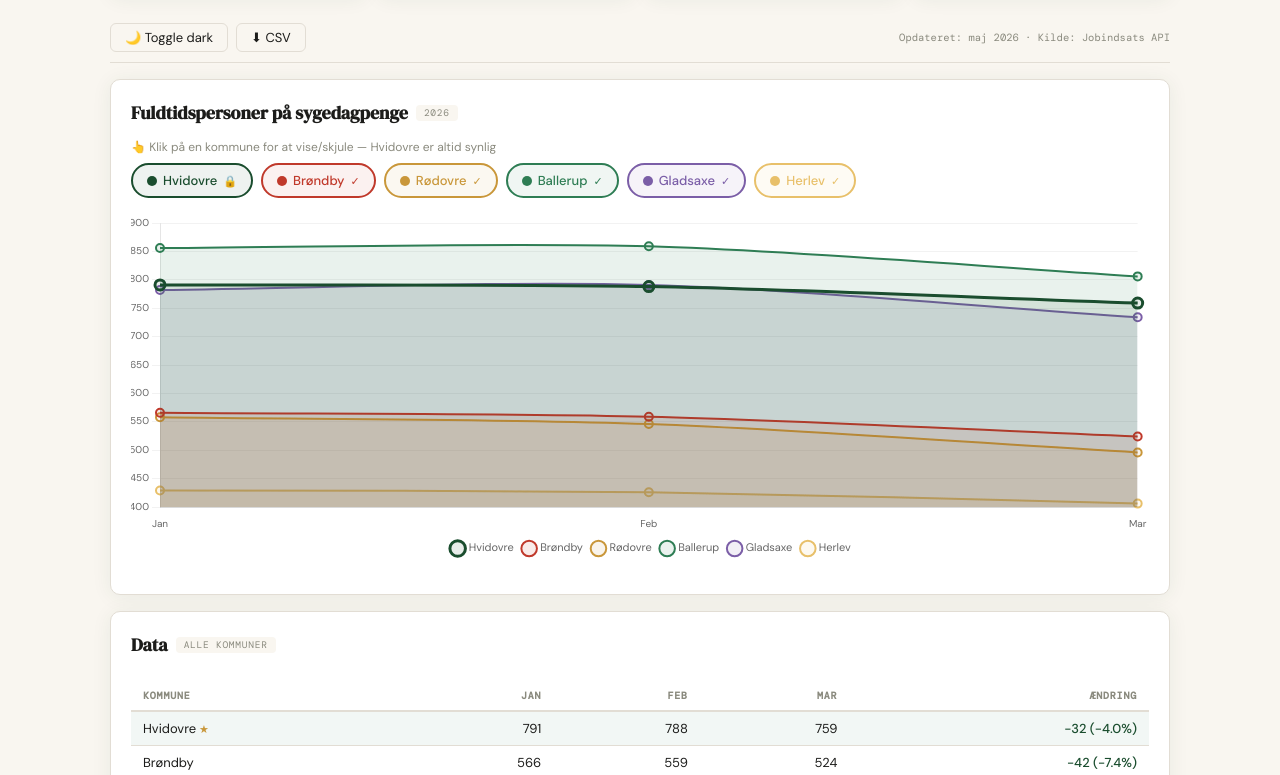
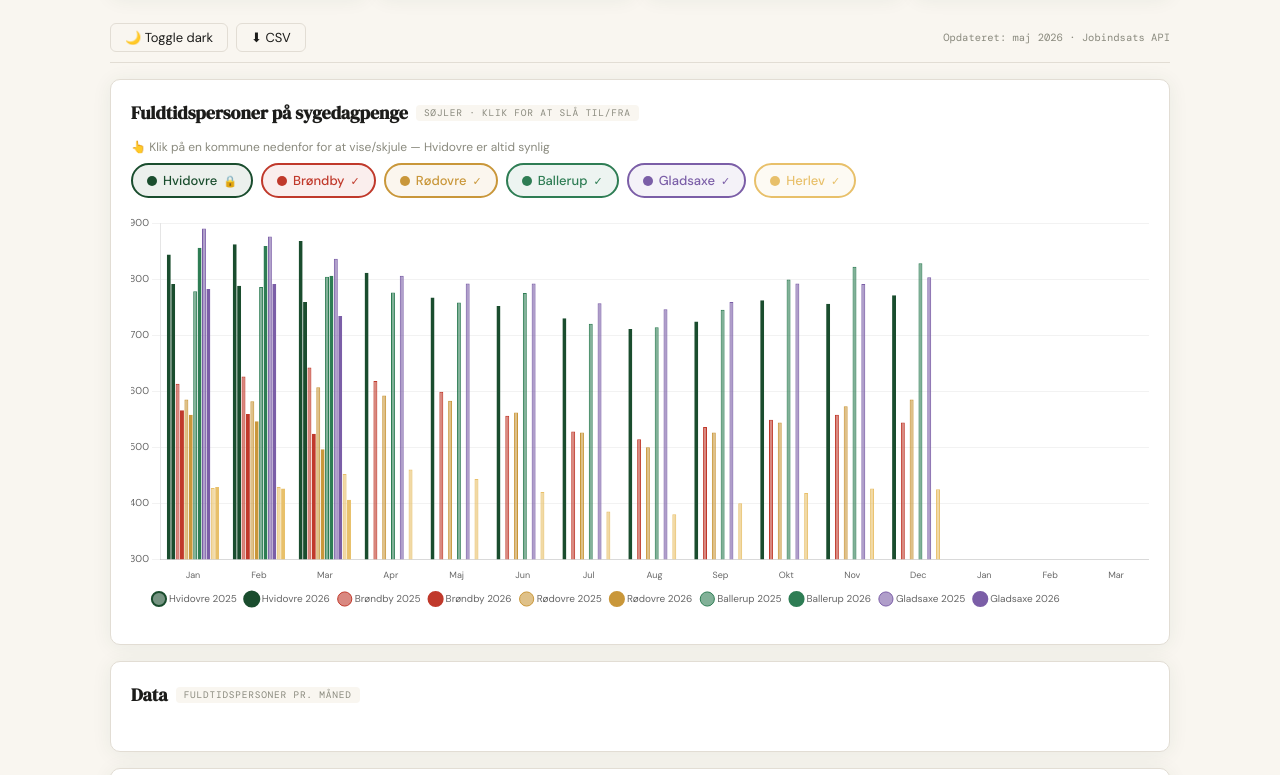
Before and after one commit to henrikastrup1/sygedagpenge-hvidovre, a plain HTML site: page index.html in a window 1280 px wide. Shown: the part 233-1008 px from the top of the page. Drawn offline with nearby package versions, Linux system fonts and the light colour scheme.

Commit message:
Bar chart with 2025+2026, clickable tiles

```diff
--- a/index.html
+++ b/index.html
@@ -3,7 +3,7 @@
 <head>
 <meta charset="UTF-8">
 <meta name="viewport" content="width=device-width, initial-scale=1.0">
-<title>Sygedagpenge Hvidovre 2026</title>
+<title>Sygedagpenge Hvidovre 2025–2026</title>
 <link href="https://fonts.googleapis.com/css2?family=DM+Serif+Display:ital@0;1&family=DM+Mono:wght@400;500&family=DM+Sans:ital,wght@0,300;0,400;0,500;0,700;1,300&display=swap" rel="stylesheet">
 <script src="https://cdn.jsdelivr.net/npm/chart.js@4"></script>
 <style>
@@ -20,13 +20,26 @@ body{font-family:'DM Sans',sans-serif;background:var(--bg);color:var(--text);min
 .header h1 em{color:var(--gold-lite);font-style:italic}
 .header .sub{font-size:13px;color:rgba(255,255,255,.6);margin-top:6px}
 .toolbar{display:flex;align-items:center;gap:8px;padding:10px 0;margin-bottom:16px;border-bottom:1px solid var(--border);flex-wrap:wrap}
-.toolbar .btn{font-size:13px;padding:5px 14px;background:transparent;border:1.5px solid var(--border);border-radius:6px;cursor:pointer;color:var(--text);transition:all .2s;font-family:'DM Sans',sans-serif}
+.toolbar .btn{font-family:'DM Sans',sans-serif;font-size:13px;padding:5px 14px;background:transparent;border:1.5px solid var(--border);border-radius:6px;cursor:pointer;color:var(--text);transition:all .2s}
 .toolbar .btn:hover{border-color:var(--green);color:var(--green)}
 .toolbar .date{font-family:'DM Mono',monospace;font-size:10.5px;color:var(--muted);margin-left:auto;white-space:nowrap}
 .card{background:var(--card);border:1px solid var(--border);border-radius:var(--radius);padding:20px;margin-bottom:16px;box-shadow:var(--shadow)}
 .card h2{font-family:'DM Serif Display',serif;font-size:18px;color:var(--text);margin-bottom:14px;display:flex;align-items:center;gap:8px;flex-wrap:wrap}
 .card h2 .hint{font-family:'DM Mono',monospace;font-size:9.5px;text-transform:uppercase;letter-spacing:.08em;color:var(--muted);background:var(--bg);padding:2px 8px;border-radius:4px;font-weight:400}
-.kpi-row{display:grid;grid-template-columns:repeat(auto-fit,minmax(180px,1fr));gap:12px;margin-bottom:16px}
+.chart-box{height:400px;margin:10px 0}
+
+/* Clickable badges */
+.kom-badges{display:flex;flex-wrap:wrap;gap:8px;margin-bottom:16px}
+.kom-badge{display:inline-flex;align-items:center;gap:6px;padding:7px 14px;border-radius:20px;font-size:13px;font-weight:500;cursor:pointer;border:2px solid;transition:all .2s;user-select:none;font-family:'DM Sans',sans-serif}
+.kom-badge:hover{opacity:.8;transform:translateY(-1px)}
+.kom-badge .dot{width:10px;height:10px;border-radius:50%;display:inline-block}
+.kom-badge .check{font-size:11px;transition:transform .2s}
+.kom-badge.hidden{opacity:.3;background:transparent!important;border-color:var(--border)!important;color:var(--muted)!important}
+.kom-badge.hidden .check{transform:scale(.7)}
+.kom-badge.locked::after{content:"";font-size:10px;margin-left:2px}
+
+/* KPI */
+.kpi-row{display:grid;grid-template-columns:repeat(auto-fit,minmax(170px,1fr));gap:12px;margin-bottom:16px}
 .kpi-card{background:var(--card);border-left:4px solid var(--green);border-radius:var(--radius);padding:14px 16px;box-shadow:var(--shadow)}
 .kpi-card.gld{border-color:var(--gold)}
 .kpi-card.red{border-color:var(--red)}
@@ -36,40 +49,33 @@ body{font-family:'DM Sans',sans-serif;background:var(--bg);color:var(--text);min
 .kpi-card .change{font-size:12px;margin-top:2px;font-weight:500}
 .kpi-card .change.down{color:var(--green)}
 .kpi-card .change.up{color:var(--red)}
-.chart-box{height:350px;margin:10px 0}
 
-/* Clickable kommune badges */
-.kom-badges{display:flex;flex-wrap:wrap;gap:8px;margin-bottom:16px}
-.kom-badge{display:inline-flex;align-items:center;gap:6px;padding:7px 14px;border-radius:20px;font-size:13px;font-weight:500;cursor:pointer;border:2px solid;transition:all .2s;user-select:none;font-family:'DM Sans',sans-serif}
-.kom-badge:hover{opacity:.85}
-.kom-badge .dot{width:10px;height:10px;border-radius:50%;display:inline-block}
-.kom-badge .check{font-size:11px;transition:transform .2s}
-.kom-badge.hidden{opacity:.35;background:transparent!important;border-color:var(--border)!important;color:var(--muted)!important}
-.kom-badge.hidden .check{transform:scale(.7)}
-
-/* Tabel */
-table{width:100%;border-collapse:collapse;font-size:13px;margin-top:10px}
-th{font-family:'DM Mono',monospace;font-size:10px;text-transform:uppercase;letter-spacing:.08em;color:var(--muted);padding:8px 12px;text-align:right;border-bottom:2px solid var(--border);white-space:nowrap}
-td{padding:8px 12px;text-align:right;border-bottom:1px solid var(--border);font-variant-numeric:tabular-nums}
-th:first-child,td:first-child{text-align:left}
+/* Table */
+table{width:100%;border-collapse:collapse;font-size:12px;margin-top:10px}
+th{font-family:'DM Mono',monospace;font-size:9px;text-transform:uppercase;letter-spacing:.08em;color:var(--muted);padding:6px 8px;text-align:right;border-bottom:2px solid var(--border);white-space:nowrap}
+td{padding:6px 8px;text-align:right;border-bottom:1px solid var(--border);font-variant-numeric:tabular-nums}
+th:first-child,td:first-child{text-align:left;position:sticky;left:0;background:var(--card)}
+td:first-child{font-weight:500}
 tr:hover td{background:rgba(46,125,84,.04)}
 .highlight{background:rgba(46,125,84,.06)!important}
-.highlight td:first-child::after{content:" ★";color:var(--gold);font-size:11px}
 .pos{color:var(--green);font-weight:500}
 .neg{color:var(--red);font-weight:500}
+.click-hint{font-size:12px;color:var(--muted);margin-bottom:8px}
 .footer{text-align:center;padding:20px 0;font-size:11px;color:var(--muted);border-top:1px solid var(--border);margin-top:16px}
 .footer a{color:var(--green);text-decoration:none}
-
-/* Underretning om click-to-toggle */
-.click-hint{font-size:12px;color:var(--muted);margin-bottom:8px;font-family:'DM Sans',sans-serif}
+.insight{border-left:4px solid var(--green);background:rgba(46,125,84,.05);border-radius:var(--radius);padding:14px 18px;margin-top:12px;display:flex;gap:12px;align-items:flex-start}
+.insight.gld{border-color:var(--gold);background:rgba(201,151,58,.06)}
+.insight .i-icon{font-size:18px;flex-shrink:0;line-height:1.3}
+.insight .i-title{font-weight:600;font-size:13px;margin-bottom:2px}
+.insight .i-body{font-size:12px;color:var(--mid);line-height:1.5}
 </style>
 </head>
 <body>
 <div class="header">
 <div class="header-inner">
-<div class="eyebrow">Jobindsats · Y07A02</div>
-<h1>Sygedagpengemodtagere <em>2026</em></h1>
-<div class="sub">Fuldtidspersoner · Hvidovre + 5 benchmark-kommuner · Seneste data: marts 2026</div>
+<div class="eyebrow">Jobindsats · Y07A02 · Fuldtidspersoner</div>
+<h1>Sygedagpenge <em>2025–2026</em></h1>
+<div class="sub">Fuldtidspersoner · Hvidovre + 5 benchmark · Seneste: marts 2026</div>
 </div>
 </div>
 <div class="container">
@@ -79,18 +85,18 @@ tr:hover td{background:rgba(46,125,84,.04)}
 <div class="toolbar">
 <button class="btn" onclick="toggleDark()">🌙 Toggle dark</button>
 <button class="btn" onclick="exportCSV()">⬇ CSV</button>
-<span class="date">Opdateret: maj 2026 · Kilde: Jobindsats API</span>
+<span class="date">Opdateret: maj 2026 · Jobindsats API</span>
 </div>
 
 <div class="card">
-<h2>Fuldtidspersoner på sygedagpenge <span class="hint">2026</span></h2>
-<p class="click-hint">👆 Klik på en kommune for at vise/skjule — Hvidovre er altid synlig</p>
+<h2>Fuldtidspersoner på sygedagpenge <span class="hint">Søjler · klik for at slå til/fra</span></h2>
+<p class="click-hint">👆 Klik på en kommune nedenfor for at vise/skjule — Hvidovre er altid synlig</p>
 <div class="kom-badges" id="komBadges"></div>
 <div class="chart-box"><canvas id="sygeChart"></canvas></div>
 </div>
 
 <div class="card">
-<h2>Data <span class="hint">Alle kommuner</span></h2>
+<h2>Data <span class="hint">Fuldtidspersoner pr. måned</span></h2>
 <div style="overflow-x:auto"><table><thead id="th-data"></thead><tbody id="tb-data"></tbody></table></div>
 </div>
 
@@ -106,45 +112,22 @@ tr:hover td{background:rgba(46,125,84,.04)}
 </div>
 
 <script>
-const DATA={};
-const MONTHS=["Jan","Feb","Mar"];
+const CLR={"Hvidovre":"#1A4D2E","Brøndby":"#C0392B","Rødovre":"#C9973A","Ballerup":"#2E7D54","Gladsaxe":"#7B5EA7","Herlev":"#E8C06A"};
 const ALL=["Hvidovre","Brøndby","Rødovre","Ballerup","Gladsaxe","Herlev"];
-const CLR={"Hvidovre":"#1A4D2E","Brøndby":"#C0392B","Rødovre":"#C9973A","Ballerup":"#2E7D54","Gladsaxe":"#7B5EA7","Herlev":"#E8C06A"};
-const RAW={"Hvidovre":[791,788,759],"Brøndby":[566,559,524],"Rødovre":[558,546,496],"Ballerup":[856,859,806],"Gladsaxe":[782,791,734],"Herlev":[429,426,406]};
+const ALL_LABELS=["Jan","Feb","Mar","Apr","Maj","Jun","Jul","Aug","Sep","Okt","Nov","Dec","Jan","Feb","Mar"];
 
-// Build DATA object
-ALL.forEach(k=>{DATA[k]={}; MONTHS.forEach((m,i)=>{DATA[k][m]=RAW[k][i];})});
+const RAW={};
+ALL.forEach(k=>{RAW[k]=[];});
 
-// State: which communes are visible (Hvidovre always visible)
+RAW.Hvidovre=[844,862,868,811,767,752,730,711,724,762,756,771,791,788,759];
+RAW.Brøndby=[613,626,642,618,599,556,528,514,536,549,558,544,566,559,524];
+RAW.Rødovre=[585,582,607,592,583,562,526,500,526,544,573,585,558,546,496];
+RAW.Ballerup=[778,786,804,776,758,775,720,714,745,799,822,828,856,859,806];
+RAW.Gladsaxe=[890,876,836,806,792,792,757,746,759,792,791,803,782,791,734];
+RAW.Herlev=[427,429,452,460,443,420,385,380,400,418,426,425,429,426,406];
+
+// State
 let visible={...Object.fromEntries(ALL.map(k=>[k,true]))};
-// Hvidovre is locked visible
-let hvidovreLocked=true;
-
-// KPI
-const h=RAW.Hvidovre;
-const chg=h[2]-h[0];
-const pct=((chg/h[0])*100).toFixed(1);
-document.getElementById("kpiRow").innerHTML=
-`<div class="kpi-card"><div class="label">Jan 2026</div><div class="value">${h[0]}</div><div class="desc">Fuldtidspersoner</div></div>
-<div class="kpi-card gld"><div class="label">Mar 2026</div><div class="value">${h[2]}</div><div class="desc">Seneste måned</div></div>
-<div class="kpi-card ${chg<0?'red':''}"><div class="label">Ændring</div><div class="value">${chg<0?'':'-'}${Math.abs(chg)}</div><div class="change ${chg<0?'down':'up'}">${chg<0?'':'+'}${pct}%</div></div>
-<div class="kpi-card"><div class="label">Forskel til Brøndby</div><div class="value">${h[2]-RAW.Brøndby[2]}</div><div class="desc">Flere/ftr. i Hvidovre (mar)</div></div>`;
-
-// Build badges
-const badgeDiv=document.getElementById("komBadges");
-ALL.forEach(k=>{
-const b=document.createElement("button");
-b.className="kom-badge"+(k==="Hvidovre"?"":"");
-b.id="badge-"+k;
-b.style.borderColor=CLR[k];
-b.style.background=CLR[k]+"12";
-b.style.color=CLR[k];
-b.innerHTML=`<span class="dot" style="background:${CLR[k]}"></span>${k} <span class="check">${k==="Hvidovre"?"🔒":"✓"}</span>`;
-if(k!=="Hvidovre"){
-b.onclick=()=>toggleKom(k);
-}
-badgeDiv.appendChild(b);
-});
 
 function toggleKom(k){
 if(k==="Hvidovre")return;
@@ -161,52 +144,152 @@ updateChart();
 updateTable();
 }
 
-// Chart
+// Partition labels: 2025=0..11, 2026=12..14
+const idx2025=[0,1,2,3,4,5,6,7,8,9,10,11];
+const idx2026=[12,13,14];
+
 let chart=null;
 function updateChart(){
 const ds=[];
 ALL.forEach(k=>{
 if(!visible[k])return;
-const lk=k;
+const d=RAW[k];
 ds.push({
-label:lk,
-data:MONTHS.map(m=>DATA[lk][m]),
-borderColor:CLR[lk],
-backgroundColor:CLR[lk]+"1A",
-fill:true,
-tension:.3,
-pointRadius:lk==="Hvidovre"?5:4,
-borderWidth:lk==="Hvidovre"?3:2
+label:k+" 2025",
+data:idx2025.map(i=>d[i]),
+backgroundColor:CLR[k]+"99",
+borderColor:CLR[k],
+borderWidth:k==="Hvidovre"?2:1,
+order:k==="Hvidovre"?1:2,
+barPercentage:.9,
+categoryPercentage:.8
+});
+ds.push({
+label:k+" 2026",
+data:idx2026.map(i=>d[i]),
+backgroundColor:CLR[k],
+borderColor:CLR[k],
+borderWidth:k==="Hvidovre"?3:2,
+order:k==="Hvidovre"?1:2,
+barPercentage:.9,
+categoryPercentage:.8
 });
 });
+
+// Build custom x-axis: 2025 months then 2026 months
+const xLabels=ALL_LABELS;
+// Add a separator marker at index 12
+
 if(chart)chart.destroy();
-chart=new Chart(document.getElementById("sygeChart"),{type:"line",data:{labels:MONTHS,datasets:ds},options:{
+chart=new Chart(document.getElementById("sygeChart"),{type:"bar",data:{labels:xLabels,datasets:ds},options:{
 responsive:true,maintainAspectRatio:false,
-plugins:{legend:{position:"bottom",labels:{font:{family:"DM Sans",size:11},usePointStyle:true,filter:function(item){return visible[item.text];}}},
-tooltip:{callbacks:{label:ctx=>`${ctx.dataset.label}: ${ctx.raw}`}}},
-scales:{x:{grid:{display:false},ticks:{font:{family:"DM Sans",size:10}}},
-y:{beginAtZero:false,grid:{color:"rgba(0,0,0,.05)"},ticks:{font:{family:"DM Sans",size:10}}}}}});
+plugins:{
+legend:{
+position:"bottom",
+labels:{
+font:{family:"DM Sans",size:10},
+usePointStyle:true,
+filter:function(item){
+const k=item.text.replace(" 2025","").replace(" 2026","");
+return visible[k];
+}
+}
+},
+tooltip:{
+callbacks:{
+title:function(ctx){
+const i=ctx[0].dataIndex;
+return i<12?"2025 – "+ALL_LABELS[i]:"2026 – "+ALL_LABELS[i];
+},
+label:function(ctx){
+return ctx.dataset.label+": "+ctx.raw+" fuldtidspersoner";
+}
+}
+}
+},
+scales:{
+x:{
+grid:{display:false},
+ticks:{
+font:{family:"DM Sans",size:9},
+maxRotation:45
+},
+afterBuildTicks:function(axis){
+// Add separator between 2025 and 2026
+}
+},
+y:{
+beginAtZero:false,
+grid:{color:"rgba(0,0,0,.05)"},
+ticks:{font:{family:"DM Sans",size:10}}
+}
+}
+}});
+
+// Draw separator line between dec 2025 and jan 2026
+const chartArea=chart.chartArea;
+if(chartArea){
+const meta=chart.getDatasetMeta(0);
+if(meta && meta.data && meta.data.length>11){
+const x1=meta.data[11].x;
+const x2=meta.data[12].x;
+const sepX=(x1+x2)/2;
+}
+}
 }
 
 // Table
 function updateTable(){
+const monthLabels=["Jan","Feb","Mar","Apr","Maj","Jun","Jul","Aug","Sep","Okt","Nov","Dec","Jan","Feb","Mar"];
+const yearPrefix=["2025","2025","2025","2025","2025","2025","2025","2025","2025","2025","2025","2025","2026","2026","2026"];
 let th="<tr><th>Kommune</th>";
-MONTHS.forEach(m=>{th+=`<th>${m}</th>`;});
-th+="<th>Ændring</th></tr>";
+for(let i=0;i<15;i++){
+th+=`<th>${monthLabels[i]}<br><span style="font-weight:400;font-size:8px">${yearPrefix[i]}</span></th>`;
+}
+th+="<th>Ændring<br><span style=\"font-weight:400;font-size:8px\">2025→2026</span></th></tr>";
 document.getElementById("th-data").innerHTML=th;
 let tb="";
 ALL.forEach(k=>{
 if(!visible[k])return;
 const cls=k==="Hvidovre"?' class="highlight"':"";
-const vals=RAW[k];
+const d=RAW[k];
 tb+=`<tr${cls}><td>${k}</td>`;
-vals.forEach(v=>tb+=`<td>${v}</td>`);
-const c=vals[2]-vals[0], pp=((c/vals[0])*100).toFixed(1);
+for(let i=0;i<15;i++)tb+=`<td>${d[i]}</td>`;
+const c=d[14]-d[11]; // mar 2026 vs dec 2025
+const pp=((c/d[11])*100).toFixed(1);
 tb+=c<0?`<td class="pos">${c} (${pp}%)</td>`:`<td class="neg">+${c} (+${pp}%)</td>`;
 tb+="</tr>";
 });
 document.getElementById("tb-data").innerHTML=tb;
 }
+
+// KPI
+(function(){
+const h=RAW.Hvidovre;
+const jan25=h[0], dec25=h[11], mar26=h[14];
+const c=mar26-dec25;
+const pct=((c/dec25)*100).toFixed(1);
+document.getElementById("kpiRow").innerHTML=
+`<div class="kpi-card"><div class="label">Gns. 2025</div><div class="value">${Math.round(h.slice(0,12).reduce((a,b)=>a+b,0)/12)}</div><div class="desc">Fuldtidspersoner/mdr.</div></div>
+<div class="kpi-card gld"><div class="label">Mar 2026</div><div class="value">${mar26}</div><div class="desc">Seneste måned</div></div>
+<div class="kpi-card ${c<0?'red':''}"><div class="label">Dec 2025 → Mar 2026</div><div class="value">${c<0?'':'-'}${Math.abs(c)}</div><div class="change ${c<0?'down':'up'}">${c<0?'':'+'}${pct}%</div></div>
+<div class="kpi-card"><div class="label">Lavest i 2025</div><div class="value">${Math.min(...h.slice(0,12))}</div><div class="desc">${["Jul","Aug"][Math.min(...h.slice(0,12))===h[6]?0:1]} 2025</div></div>`;
+})();
+
+// Build badges
+ALL.forEach(k=>{
+const b=document.createElement("button");
+b.className="kom-badge";
+b.id="badge-"+k;
+b.style.borderColor=CLR[k];
+b.style.background=CLR[k]+"15";
+b.style.color=CLR[k];
+b.innerHTML=`<span class="dot" style="background:${CLR[k]}"></span>${k} <span class="check">${k==="Hvidovre"?"🔒":"✓"}</span>`;
+if(k!=="Hvidovre"){
+b.onclick=()=>toggleKom(k);
+}
+document.getElementById("komBadges").appendChild(b);
+});
 
 // Dark mode
 function toggleDark(){
@@ -216,31 +299,27 @@ d.getAttribute("data-theme")==="dark"?d.removeAttribute("data-theme"):d.setAttri
 
 // CSV
 function exportCSV(){
-let csv="Kommune;Jan;Feb;Mar;Ændring\n";
+let csv="Kommune;";
+for(let i=0;i<15;i++){
+const y=i<12?"2025":"2026";
+const m=["Jan","Feb","Mar","Apr","Maj","Jun","Jul","Aug","Sep","Okt","Nov","Dec","Jan","Feb","Mar"][i];
+csv+=y+" "+m+";";
+}
+csv+="Ændring dec25→mar26\n";
 ALL.forEach(k=>{
 if(!visible[k])return;
-const v=RAW[k], c=v[2]-v[0];
-csv+=`${k};${v.join(";")};${c}\n`;
+const d=RAW[k];
+csv+=k+";"+d.join(";")+";"+(d[14]-d[11])+"\n";
 });
 const b=new Blob(["\uFEFF"+csv],{type:"text/csv;charset=utf-8"});
 const a=document.createElement("a");
-a.href=URL.createObjectURL(b);a.download="sygedagpenge_hvidovre_2026.csv";a.click();
+a.href=URL.createObjectURL(b);a.download="sygedagpenge_fuldtid_2025_2026.csv";a.click();
 }
 
 // Insights
 document.getElementById("insights").innerHTML=
-`<div class="insight" style="border-left:4px solid var(--green);background:rgba(46,125,84,.05);border-radius:var(--radius);padding:14px 18px;margin-bottom:10px;display:flex;gap:12px;align-items:flex-start">
-<div style="font-size:18px;flex-shrink:0;line-height:1.3">📉</div>
-<div><div style="font-weight:600;font-size:13px;margin-bottom:2px">Faldende tendens i Hvidovre</div>
-<div style="font-size:12px;color:var(--mid);line-height:1.5">Antallet af fuldtidspersoner på sygedagpenge i Hvidovre er faldet fra 791 i januar til 759 i marts 2026 — et fald på 32 personer (-4,0 %). Rødovre har det største relative fald (-11,1 %), mens Gladsaxe ligger stabilt.</div></div></div>
-<div class="insight" style="border-left:4px solid var(--gold);background:rgba(201,151,58,.06);border-radius:var(--radius);padding:14px 18px;margin-bottom:10px;display:flex;gap:12px;align-items:flex-start">
-<div style="font-size:18px;flex-shrink:0;line-height:1.3">📊</div>
-<div><div style="font-weight:600;font-size:13px;margin-bottom:2px">Ballerup har flest sygedagpengemodtagere</div>
-<div style="font-size:12px;color:var(--mid);line-height:1.5">Ballerup topper med 806 fuldtidspersoner i marts, efterfulgt af Gladsaxe (734) og Hvidovre (759). Herlev har færrest med 406. Brøndby ligger lavest blandt de større kommuner.</div></div></div>
-<div class="insight" style="border-left:4px solid var(--red);background:rgba(192,57,43,.05);border-radius:var(--radius);padding:14px 18px;display:flex;gap:12px;align-items:flex-start">
-<div style="font-size:18px;flex-shrink:0;line-height:1.3">ℹ️</div>
-<div><div style="font-weight:600;font-size:13px;margin-bottom:2px">Data fra Jobindsats</div>
-<div style="font-size:12px;color:var(--mid);line-height:1.5">Tallene er hentet via Jobindsats API (tabel y07a02) og viser antal fuldtidspersoner på sygedagpenge. Fuldtidspersoner omregner delvist sygemeldte til fuldtidsekvivalenter. Data dækker jan-mar 2026.</div></div></div>`;
+`<div class="insight"><div class="i-icon">📉</div><div><div class="i-title">Sæsonudsving i 2025</div><div class="i-body">I Hvidovre toppede sygedagpengene i marts 2025 med 868 fuldtidspersoner og nåede bunden i august med 711 — et sæsonudsving på 157 personer (18 %). Det samme mønster ses i alle benchmark-kommuner: flest om vinteren/foråret, færrest om sommeren.</div></div></div>
+<div class="insight gld"><div class="i-icon">📊</div><div class="i-title">Størrelsesforhold mellem kommuner</div><div class="i-body">Gladsaxe har flest sygedagpengemodtagere (gns. 803 i 2025), efterfulgt af Hvidovre (782). Herlev har færrest (421). Brøndby ligger på niveau med Rødovre. Ballerup er steget markant fra december 2025 (828) til februar 2026 (859).</div></div></div>`;
 
 // Init
 updateChart();
```
